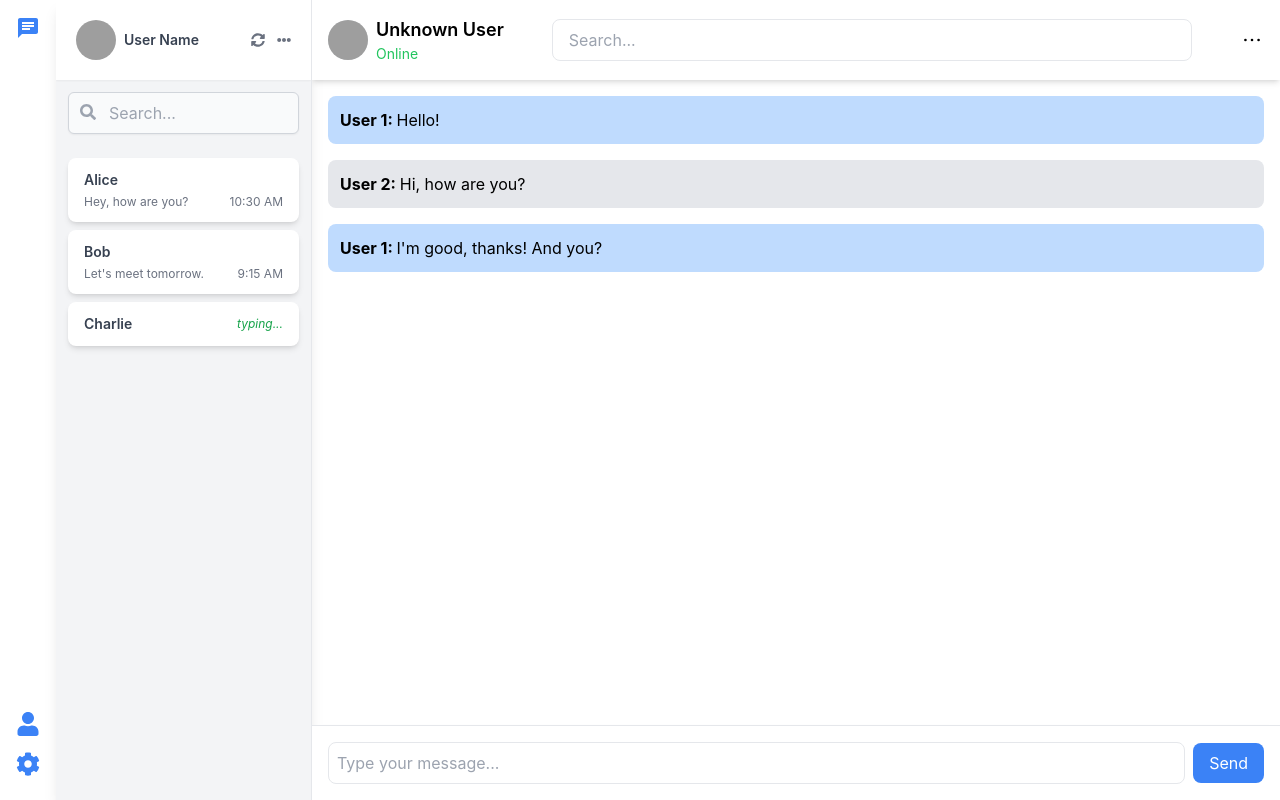
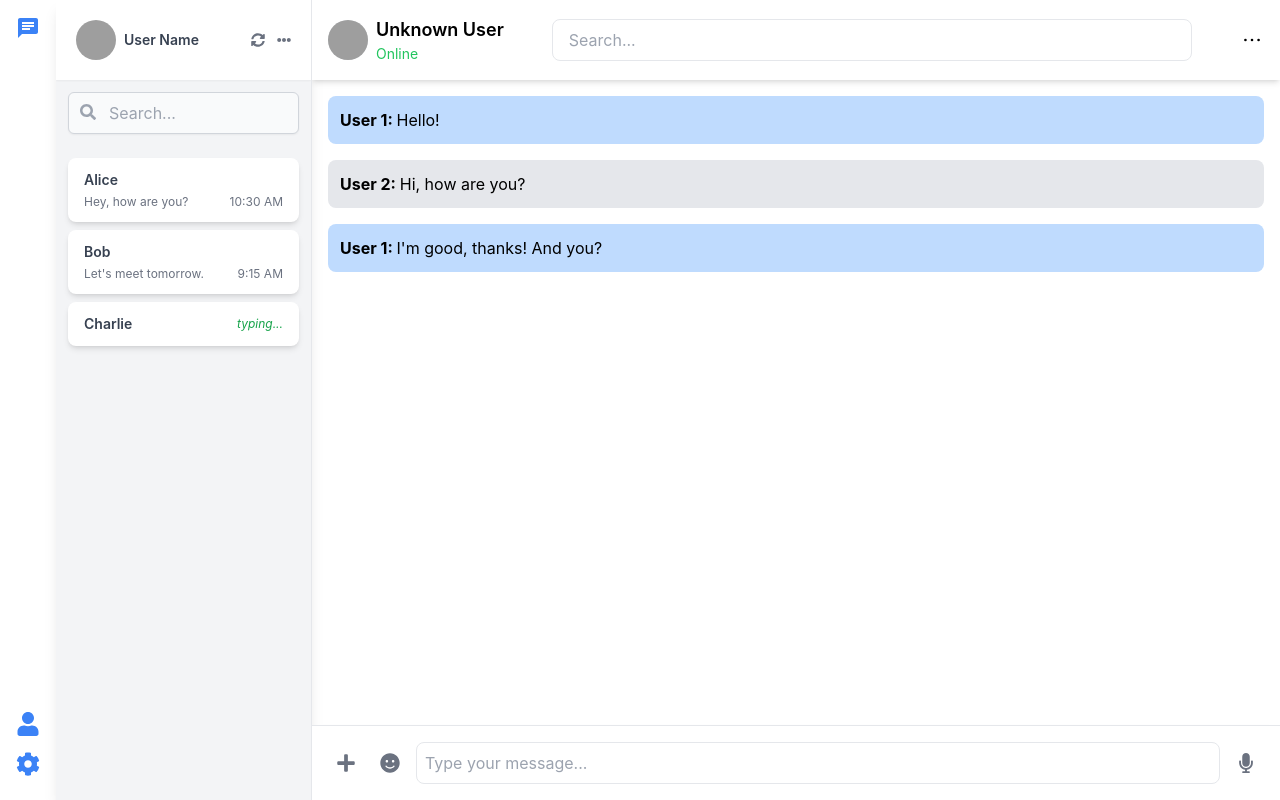
Before and after one commit to sparxrahulpawar/chat-frontend, a React (Create React App) app: page /chat/1 in a window 1280 px wide. Built offline with nearby package versions, Linux system fonts and the light colour scheme; grey boxes are pictures that could not be loaded.

Commit message:
Update the Message Input area with components

```diff
--- a/package.json
+++ b/package.json
@@ -3,6 +3,8 @@
   "version": "0.1.0",
   "private": true,
   "dependencies": {
+    "@emoji-mart/data": "^1.2.1",
+    "@emoji-mart/react": "^1.1.1",
     "@testing-library/jest-dom": "^5.17.0",
     "@testing-library/react": "^13.4.0",
     "@testing-library/user-event": "^13.5.0",
--- a/src/components/MessageInputArea/MessageInputArea.js
+++ b/src/components/MessageInputArea/MessageInputArea.js
@@ -1,18 +1,51 @@
 import React, { useState } from "react";
+import {
+  FaPaperPlane,
+  FaPlus,
+  FaFileAlt,
+  FaPhotoVideo,
+  FaSmile,
+  FaMicrophone,
+} from "react-icons/fa";
+import IconButton from "./components/IconButton";
+import EmojiPicker from "./components/EmojiPicker";
+import OptionsMenu from "./components/OptionsMenu";
 
 const MessageInputArea = () => {
   const [message, setMessage] = useState("");
+  const [showOptions, setShowOptions] = useState(false);
+  const [showEmojiPicker, setShowEmojiPicker] = useState(false);
 
   const handleSendMessage = () => {
     if (message.trim()) {
-      // Handle sending message
       console.log("Message sent:", message);
       setMessage(""); // Reset message input
     }
   };
 
+  const toggleOptions = () => setShowOptions(!showOptions);
+  const toggleEmojiPicker = () => setShowEmojiPicker(!showEmojiPicker);
+  const addEmojiToMessage = (emoji) =>
+    setMessage((prev) => prev + emoji.native);
+
   return (
-    <div className="p-4 border-t bg-white shadow-lg flex items-center space-x-2">
+    <div className="p-4 border-t bg-white shadow-lg flex items-center space-x-2 relative">
+      {/* Plus button */}
+      <IconButton onClick={toggleOptions} Icon={FaPlus} />
+
+      {/* Emoji button */}
+      <IconButton onClick={toggleEmojiPicker} Icon={FaSmile} />
+
+      {/* Emoji Picker */}
+      <EmojiPicker
+        showEmojiPicker={showEmojiPicker}
+        addEmojiToMessage={addEmojiToMessage}
+      />
+
+      {/* Document and Image/Video Options */}
+      <OptionsMenu showOptions={showOptions} />
+
+      {/* Message Input */}
       <input
         type="text"
         value={message}
@@ -20,12 +53,17 @@ const MessageInputArea = () => {
         placeholder="Type your message..."
         className="flex-1 p-2 border rounded-lg focus:outline-none focus:ring-2 focus:ring-blue-500"
       />
-      <button
-        onClick={handleSendMessage}
-        className="px-4 py-2 bg-blue-500 text-white rounded-lg hover:bg-blue-600"
-      >
-        Send
-      </button>
+
+      {/* Send or Microphone Button */}
+      {message.trim().length > 0 ? (
+        <IconButton
+          onClick={handleSendMessage}
+          Icon={FaPaperPlane}
+          additionalClasses="bg-blue-500 text-white rounded-lg hover:bg-blue-600"
+        />
+      ) : (
+        <IconButton Icon={FaMicrophone} />
+      )}
     </div>
   );
 };
--- /dev/null
+++ b/src/components/MessageInputArea/components/EmojiPicker.js
@@ -0,0 +1,15 @@
+import React from 'react';
+import Picker from "@emoji-mart/react";
+import data from "@emoji-mart/data"; // Emoji data
+
+const EmojiPicker = ({ showEmojiPicker, addEmojiToMessage }) => {
+  return (
+    showEmojiPicker && (
+      <div className="absolute bottom-16 left-12 z-10">
+        <Picker data={data} onEmojiSelect={addEmojiToMessage} />
+      </div>
+    )
+  );
+};
+
+export default EmojiPicker;
--- /dev/null
+++ b/src/components/MessageInputArea/components/IconButton.js
@@ -0,0 +1,14 @@
+import React from "react";
+
+const IconButton = ({ onClick, Icon, additionalClasses = "" }) => {
+  return (
+    <button
+      className={`p-2 text-gray-500 hover:text-blue-500 ${additionalClasses}`}
+      onClick={onClick}
+    >
+      <Icon size={20} />
+    </button>
+  );
+};
+
+export default IconButton;
--- /dev/null
+++ b/src/components/MessageInputArea/components/OptionsMenu.js
@@ -0,0 +1,16 @@
+import React from "react";
+import IconButton from "./IconButton";
+import { FaFileAlt, FaPhotoVideo } from "react-icons/fa";
+
+const OptionsMenu = ({ showOptions }) => {
+  return (
+    showOptions && (
+      <div className="absolute bottom-16 left-0 flex flex-col space-y-2 p-2 bg-white border shadow-md rounded-lg">
+        <IconButton Icon={FaFileAlt} />
+        <IconButton Icon={FaPhotoVideo} />
+      </div>
+    )
+  );
+};
+
+export default OptionsMenu;
```
Also changed, not shown: 1 other file (tests, documents, lock files or other folders).
